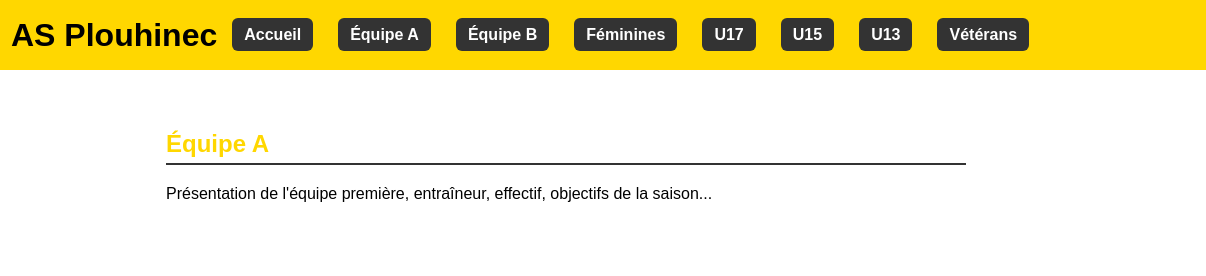
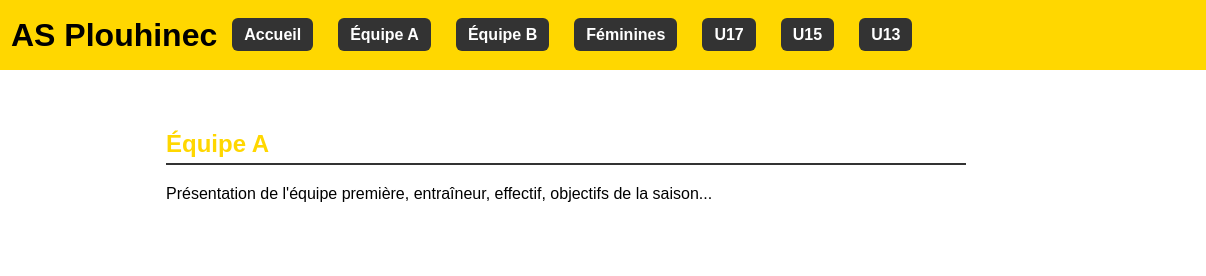
Before and after one commit to ASP-Plouhinec/as-plouhinec, a plain HTML site: page equipes.html in a window 1280 px wide. Shown: the top 276 px of the page, 74-1280 px from the left. Drawn offline with Linux system fonts and the light colour scheme; files whose address does not match are found by name.

Commit message:
Update equipes.html

```diff
--- a/equipes.html
+++ b/equipes.html
@@ -59,7 +59,6 @@
         <li><a href="equipes.html#u17">U17</a></li>
         <li><a href="equipes.html#u15">U15</a></li>
         <li><a href="equipes.html#u13">U13</a></li>
-        <li><a href="equipes.html#veterans">Vétérans</a></li>
       </ul>
     </nav>
   </header>
```
